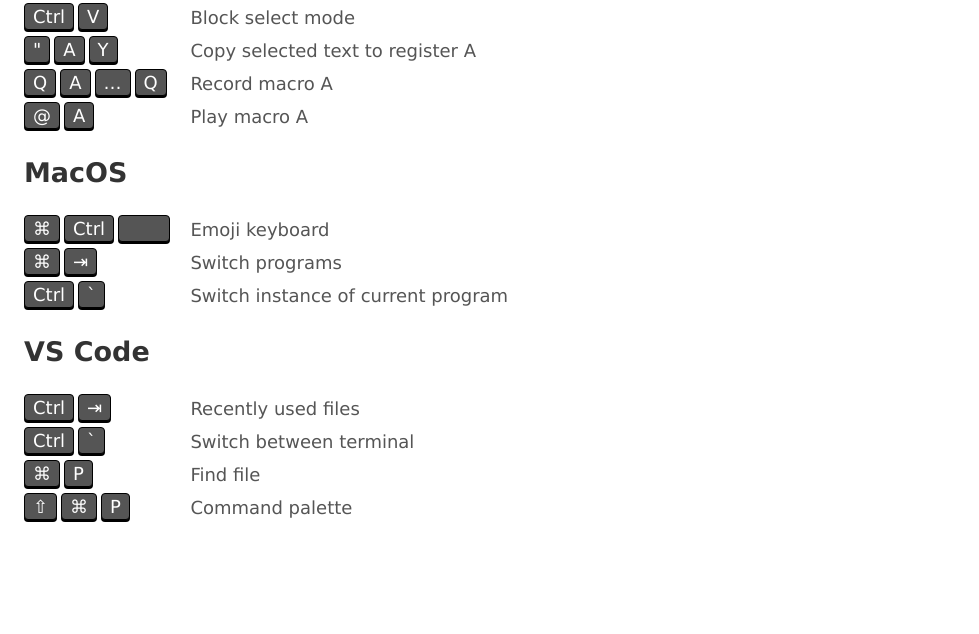
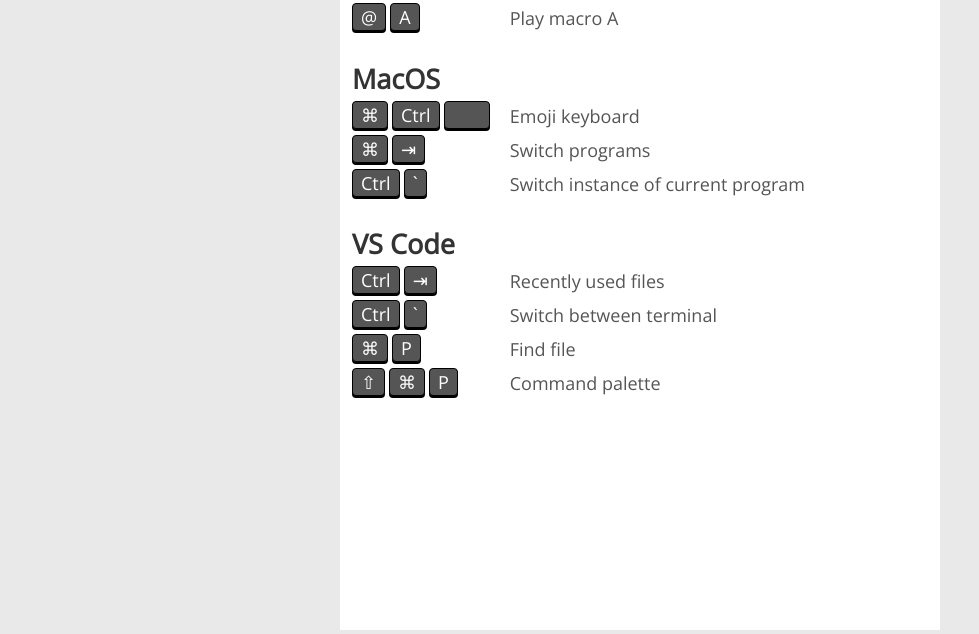
Before and after one commit to aoneill01/cheat-sheet, a Gatsby site: page / in a window 1280 px wide. Shown: the part 166-800 px from the top of the page, without its empty margins (0-979 px from the left). Built offline with nearby package versions, Linux system fonts and the light colour scheme; Gatsby itself is replaced by a stand-in of ours.

Commit message:
Apply styling updates

```diff
--- a/gatsby-config.js
+++ b/gatsby-config.js
@@ -24,5 +24,16 @@
     // this (optional) plugin enables Progressive Web App + Offline functionality
     // To learn more, visit: https://gatsby.dev/offline
     `gatsby-plugin-offline`,
+    {
+      resolve: `gatsby-plugin-prefetch-google-fonts`,
+      options: {
+        fonts: [
+          {
+            family: `Open Sans`,
+            variants: [`400`],
+          },
+        ],
+      },
+    },
   ],
 }
--- a/package.json
+++ b/package.json
@@ -9,6 +9,7 @@
     "gatsby-image": "^2.4.9",
     "gatsby-plugin-manifest": "^2.4.14",
     "gatsby-plugin-offline": "^3.2.13",
+    "gatsby-plugin-prefetch-google-fonts": "^1.4.3",
     "gatsby-plugin-react-helmet": "^3.3.6",
     "gatsby-plugin-sharp": "^2.6.14",
     "gatsby-source-filesystem": "^2.3.14",
--- a/src/components/layout.css
+++ b/src/components/layout.css
@@ -1,8 +1,25 @@
+* {
+  box-sizing: border-box;
+}
+
+html {
+  background-color: #e9e9e9;
+  color: #333;
+  font-family: "Open Sans", sans-serif;
+  font-size: 18px;
+  margin: 4px;
+}
+
+body {
+  margin: 0;
+}
+
 .App {
-  color: #333;
-  font-family: Lucida Grande, sans-serif;
-  font-size: 18px;
-  margin: 0 16px;
+  background-color: white;
+  margin: 0 auto;
+  max-width: 600px;
+  min-height: calc(100vh - 8px);
+  padding: 0 12px 12px 12px;
 }
 
 .grid {
@@ -12,8 +29,13 @@
   column-gap: 16px;
 }
 
+h1 {
+  display: none;
+}
+
 h2 {
   grid-column-end: span 2;
+  margin-bottom: 0;
 }
 
 .description {
@@ -31,7 +53,7 @@
   border-radius: 4px;
   box-shadow: 0 2px 0 rgba(0, 0, 0);
   color: white;
-  display: inline-block;
+  line-height: 22px;
   margin: 0 4px 2px 0;
   padding: 2px 8px;
 }
```
Also changed, not shown: 1 other file.
